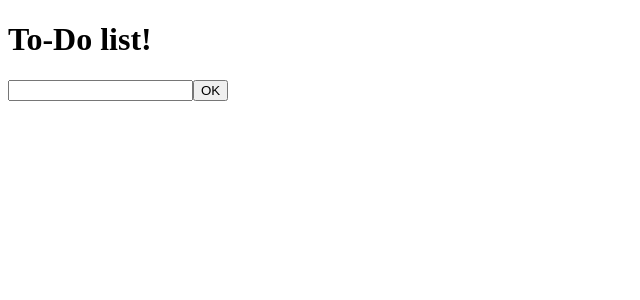
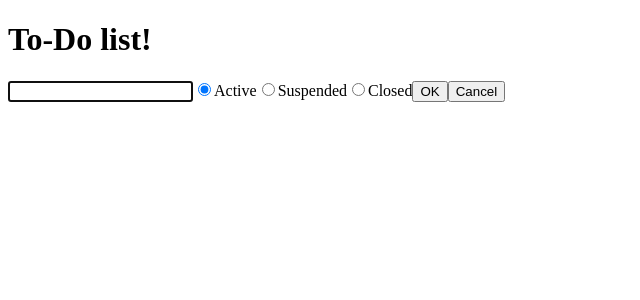
Before and after one commit to Roman83/to-do-list-react, a React app: page / in a window 1280 px wide. Both pictures are taken after a click on the button "Add". Shown: the top 300 px of the page, without its empty margins (0-640 px from the left). Built offline with nearby package versions, Linux system fonts and the light colour scheme.

Commit message:
add status to items

```diff
--- a/src/components/App.js
+++ b/src/components/App.js
@@ -1,6 +1,7 @@
 import React, { Component } from 'react';
 import ToDoList from './ToDoList';
 import EditItem from './EditItem';
+import * as status from '../constants/ItemStatus';
 
 const LIST_MODE = 'LIST_MODE';
 const EDIT_MODE = 'EDIT_MODE';
@@ -10,14 +11,15 @@ export default class App extends Component {
         super(props);
         this.state = {
             list: [
-                {id: 1, title: 'Task 1'},
-                {id: 2, title: 'Task 2'},
-                {id: 3, title: 'Task 3'}
+                {id: 1, title: 'Task 1', status: status.ACTIVE},
+                {id: 2, title: 'Task 2', status: status.SUSPENDED},
+                {id: 3, title: 'Task 3', status: status.COMPLETED}
             ],
             mode: LIST_MODE
         };
         this.addItem = this.addItem.bind(this);
         this.saveItem = this.saveItem.bind(this);
+        this.backToList = this.backToList.bind(this);
     }
 
     render() {
@@ -29,7 +31,8 @@ export default class App extends Component {
                  <button onClick={this.addItem}>Add</button>
              </div>
             }
-            {this.state.mode === EDIT_MODE && <EditItem submit={this.saveItem}/>}
+            {this.state.mode === EDIT_MODE &&
+             <EditItem submit={this.saveItem} cancel={this.backToList}/>}
         </div>;
     }
 
@@ -37,10 +40,14 @@ export default class App extends Component {
         this.setState({ mode: EDIT_MODE } );
     }
 
-    saveItem(title) {
+    backToList() {
+        this.setState({ mode: LIST_MODE });
+    }
+
+    saveItem(title, status) {
         let list = [...this.state.list];
         let newId = 1 + list.reduce((res, v) => Math.max(v, res), 0);
-        list.push({id: newId, title: title});
+        list.push({id: newId, title: title, status: status});
         this.setState({
             list: list,
             mode: LIST_MODE
--- a/src/components/EditItem.js
+++ b/src/components/EditItem.js
@@ -1,23 +1,65 @@
 import React, { Component } from 'react';
+import PropTypes from 'prop-types';
+import * as status from '../constants/ItemStatus';
 
 export default class EditItem extends Component {
     constructor(props) {
         super(props);
+        this.state = { status: this.props.status };
         this.saveItem = this.saveItem.bind(this);
+        this.changeStatus = this.changeStatus.bind(this);
+    }
+
+    componentDidMount() {
+        this.title.focus();
     }
 
     saveItem() {
-        //console.log(this.title);
-        this.props.submit(this.title.value);
-        //console.log(this.title);
+        this.props.submit(this.title.value, this.state.status);
+    }
+
+    changeStatus(e) {
+        this.setState({status: e.currentTarget.value});
     }
 
     render() {
-        return  <div>
+        return <form>
             <input type='text'
                 ref={(input) => { this.title = input; }}
                 defaultValue={this.props.title} />
-            <button onClick={this.saveItem}>OK</button>
-        </div>;
+            <label>
+                <input type="radio"
+                    value={status.ACTIVE}
+                    checked={status.ACTIVE === this.state.status}
+                    onChange={this.changeStatus} />
+            Active</label>
+            <label>
+                <input type="radio"
+                    value={status.SUSPENDED}
+                    checked={status.SUSPENDED === this.state.status}
+                    onChange={this.changeStatus} />
+            Suspended</label>
+            <label>
+                <input type="radio"
+                    value={status.COMPLETED}
+                    checked={status.COMPLETED === this.state.status}
+                    onChange={this.changeStatus} />
+            Closed</label>
+            <button type='submit' onClick={this.saveItem}>OK</button>
+            <button onClick={this.props.cancel}>Cancel</button>
+        </form>;
     }
 }
+
+EditItem.defaultProps = {
+    title: '',
+    status: status.ACTIVE
+};
+
+EditItem.propTypes = {
+    id: PropTypes.number,
+    title: PropTypes.string,
+    status: PropTypes.string,
+    submit: PropTypes.func.isRequired,
+    cancel: PropTypes.func.isRequired
+};
--- a/src/components/ToDoList.js
+++ b/src/components/ToDoList.js
@@ -1,11 +1,12 @@
 import React, { Component } from 'react';
 import PropTypes from 'prop-types';
+import ToDoListItem from './ToDoListItem';
 
 export default class ToDoList extends Component {
     render() {
-        const list = this.props.list.map((item) => (
-            <li key={item.id}>{item.title}</li>
-        ));
+        const list = this.props.list.map(
+            (item) => <ToDoListItem key={item.id} item={item} />
+        );
         return <ul>{list}</ul>;
     }
 }
--- /dev/null
+++ b/src/components/ToDoListItem.js
@@ -0,0 +1,23 @@
+import React, { Component } from 'react';
+import PropTypes from 'prop-types';
+import * as status from '../constants/ItemStatus';
+
+export default class ToDoListItem extends Component {
+    render() {
+        let itemStatus = '';
+        switch(this.props.item.status) {
+        case status.ACTIVE:
+            itemStatus = 'Active'; break;
+        case status.COMPLETED:
+            itemStatus = 'Completed'; break;
+        case status.SUSPENDED:
+            itemStatus = 'Suspended'; break;
+        }
+
+        return <li>{this.props.item.title}<span>{itemStatus}</span></li>;
+    }
+}
+
+ToDoListItem.propTypes = {
+    item: PropTypes.array.isRequired
+};
--- /dev/null
+++ b/src/constants/ItemStatus.js
@@ -0,0 +1,3 @@
+export const ACTIVE = 'ACTIVE';
+export const COMPLETED = 'COMPLETED';
+export const SUSPENDED = 'SUSPENDED';
```
